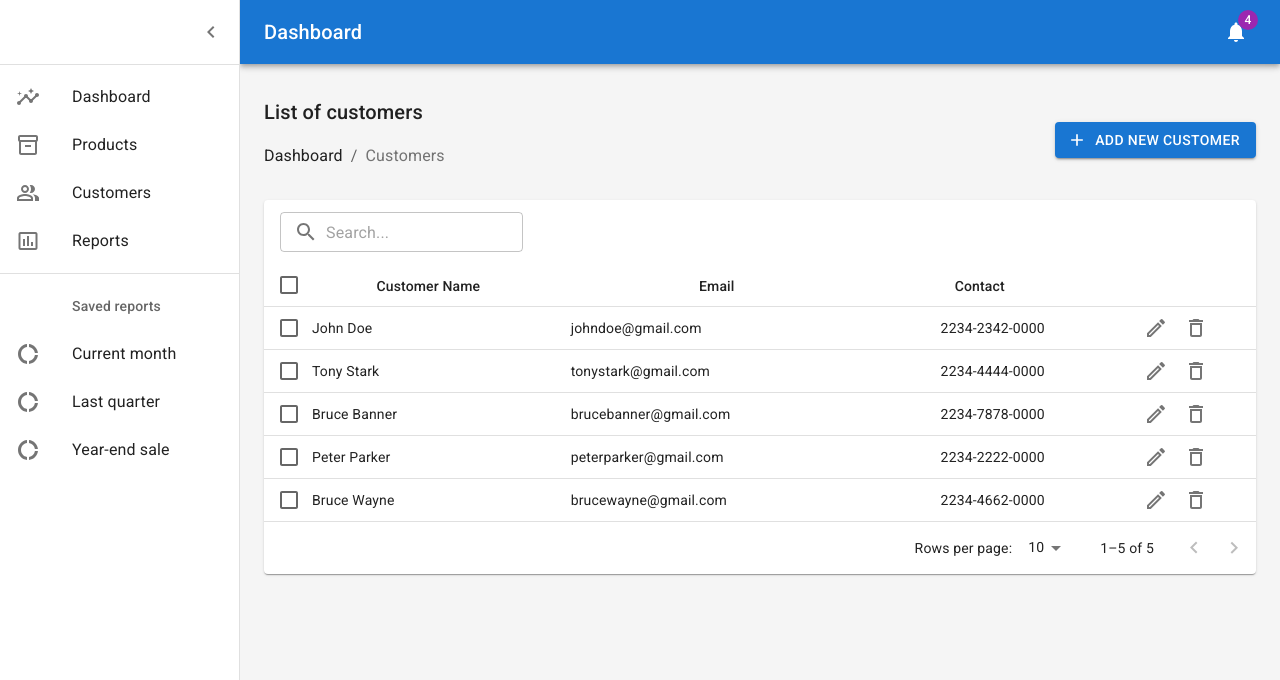
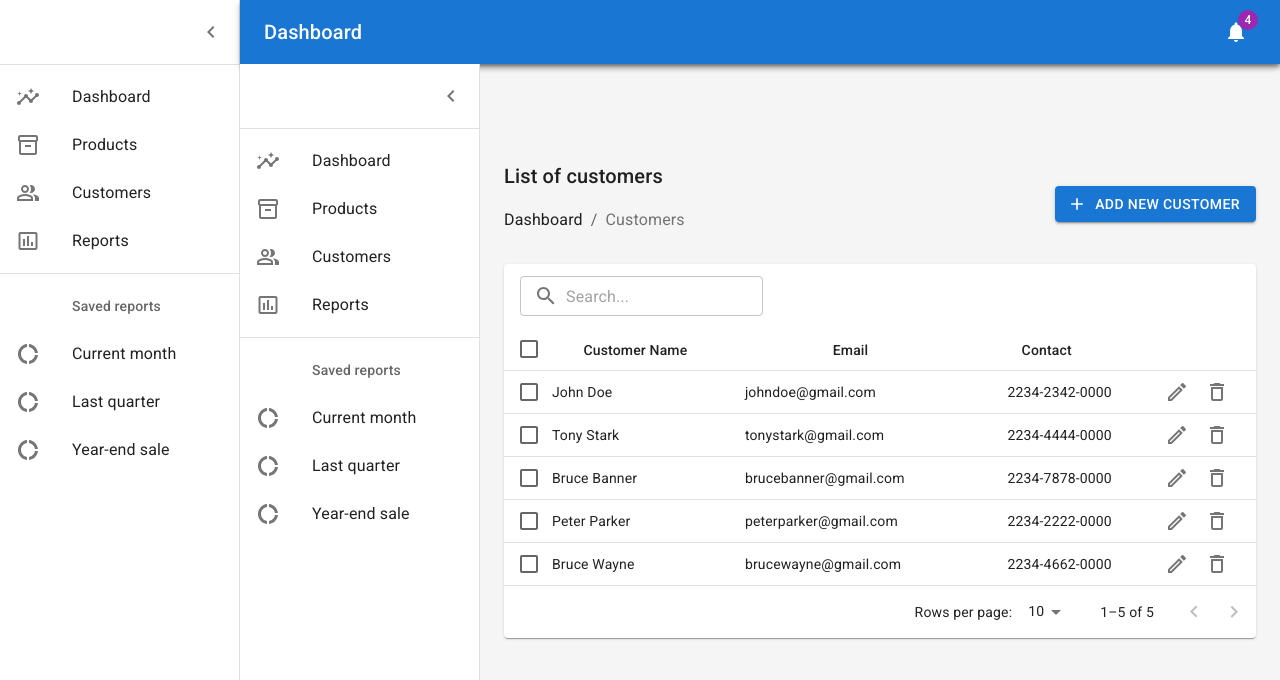
Before and after one commit to wickeddd3/react_product_dashboard, a React (Create React App) app: page /customers in a window 1280 px wide. Shown: the top 680 px of the page. Built offline with nearby package versions, Linux system fonts and the light colour scheme; the HTML template or start-up script is replaced by a standard one.

Commit message:
use DefaultLayout on pages as wrapper

```diff
--- a/src/pages/NewProduct.js
+++ b/src/pages/NewProduct.js
@@ -1,4 +1,5 @@
 import { useSelector } from 'react-redux';
+import DefaultLayout from './../components/layouts/DefaultLayout';
 import Container from '@mui/material/Container';
 import Grid from '@mui/material/Grid';
 import Box from '@mui/material/Box';
@@ -33,6 +34,7 @@ export default function NewProductPage() {
   });
 
   return (
+    <DefaultLayout>
       <Container
         maxWidth="lg"
         sx={{ mt: 4, mb: 4 }}
@@ -275,5 +277,6 @@ export default function NewProductPage() {
           </FormProvider>
         </Box>
       </Container>
+    </DefaultLayout>
   );
 }
--- a/src/pages/customers.js
+++ b/src/pages/customers.js
@@ -6,6 +6,7 @@ import {
   deleteCustomer,
   deleteSelectedCustomers,
 } from '../store/reducers/customers';
+import DefaultLayout from './../components/layouts/DefaultLayout';
 import Container from '@mui/material/Container';
 import Grid from '@mui/material/Grid';
 import Box from '@mui/material/Box';
@@ -154,6 +155,7 @@ export default function CustomersPage() {
   const filteredVisibleRows = useMemo(() => filterArrayObject(visibleRows, searchInput), [visibleRows, searchInput]);
 
   return (
+    <DefaultLayout>
       <Container
         maxWidth="lg"
         sx={{ mt: 4, mb: 4 }}
@@ -310,5 +312,6 @@ export default function CustomersPage() {
           </Paper>
         </Box>
       </Container>
+    </DefaultLayout>
   );
 }
--- a/src/pages/dashboard.js
+++ b/src/pages/dashboard.js
@@ -1,4 +1,4 @@
-import * as React from 'react';
+import DefaultLayout from './../components/layouts/DefaultLayout';
 import Container from '@mui/material/Container';
 import Grid from '@mui/material/Grid';
 import Paper from '@mui/material/Paper';
@@ -9,6 +9,7 @@ import Breadcrumb from '../components/common/Breadcrumb.js';
 
 export default function DashboardPage() {
   return (
+    <DefaultLayout>
       <Container
         maxWidth="lg"
         sx={{ mt: 4, mb: 4 }}
@@ -76,5 +77,6 @@ export default function DashboardPage() {
           </Grid>
         </Grid>
       </Container>
+    </DefaultLayout>
   );
 }
--- a/src/pages/products.js
+++ b/src/pages/products.js
@@ -2,6 +2,7 @@ import { useState, useMemo, useContext } from 'react';
 import { useSelector, useDispatch } from 'react-redux';
 import { deleteSelectedCustomers } from '../store/reducers/products';
 import { Link } from 'react-router-dom';
+import DefaultLayout from './../components/layouts/DefaultLayout';
 import Container from '@mui/material/Container';
 import Grid from '@mui/material/Grid';
 import Box from '@mui/material/Box';
@@ -115,6 +116,7 @@ export default function ProductsPage() {
   const filteredVisibleRows = useMemo(() => filterArrayObject(visibleRows, searchInput), [visibleRows, searchInput]);
 
   return (
+    <DefaultLayout>
       <Container
         maxWidth="lg"
         sx={{ mt: 4, mb: 4 }}
@@ -302,5 +304,6 @@ export default function ProductsPage() {
           </Paper>
         </Box>
       </Container>
+    </DefaultLayout>
   );
 }
```
Lines whose indentation alone changed are shown as unchanged.
